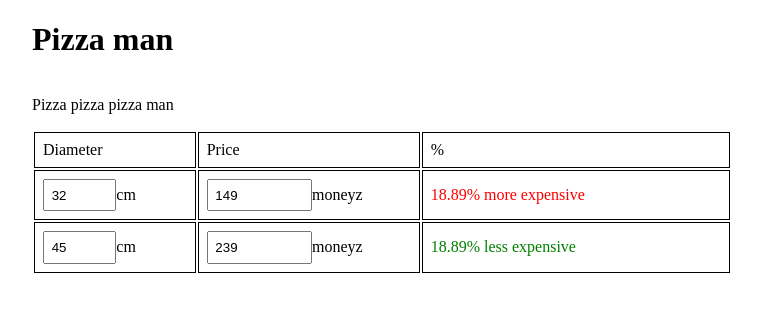
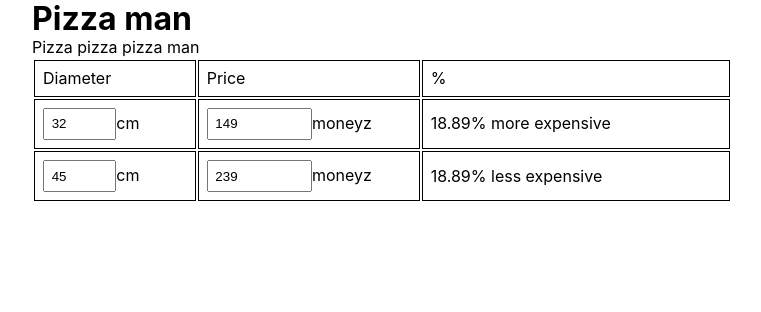
Before and after one commit to Hurtak/the-pizza-problem, a React (Create React App) app: page / in a window 1280 px wide. Shown: the top 312 px of the page, without its empty margins (258-1019 px from the left). Built offline with nearby package versions, Linux system fonts and the light colour scheme.

Commit message:
text component

```diff
--- a/src/app/app.tsx
+++ b/src/app/app.tsx
@@ -1,40 +1,32 @@
 import React, { useReducer } from "react";
 import { stateReducer, initialState } from "../state/state";
-import { Title, InputPizzaDiameter, InputPizzaPrice } from "../components";
+import { Text, InputPizzaDiameter, InputPizzaPrice } from "../components";
 import "./app.css";
 
-function getPricePer1Money(diameter: number, price: number) {
-  return (Math.PI * (diameter / 2) ** 2) / price;
-}
+const getPricePer1Money = (diameter: number, price: number) => (Math.PI * (diameter / 2) ** 2) / price;
 
 export const App: React.FC = () => {
   const [state, dispatch] = useReducer(stateReducer, initialState);
 
-  const pricePer1MoneyPizza1 = getPricePer1Money(
-    Number(state.pizza1Diameter),
-    Number(state.pizza1Price)
-  );
-  const pricePer1MoneyPizza2 = getPricePer1Money(
-    Number(state.pizza2Diameter),
-    Number(state.pizza2Price)
-  );
+  const pricePer1MoneyPizza1 = getPricePer1Money(Number(state.pizza1Diameter), Number(state.pizza1Price));
+  const pricePer1MoneyPizza2 = getPricePer1Money(Number(state.pizza2Diameter), Number(state.pizza2Price));
 
   const percentage = (1 - pricePer1MoneyPizza1 / pricePer1MoneyPizza2) * 100;
 
   return (
     <div className="App">
-      <Title>Pizza man</Title>
-      <p>Pizza pizza pizza man</p>
+      <Text type="title">Pizza man</Text>
+      <Text type="paragraph">Pizza pizza pizza man</Text>
 
       <table>
         <tbody>
           <tr>
-            <td>Diameter</td>
-            <td>Price</td>
-            <td>%</td>
+            <Text as="td">Diameter</Text>
+            <Text as="td">Price</Text>
+            <Text as="td">%</Text>
           </tr>
           <tr>
-            <td>
+            <Text as="td">
               <InputPizzaDiameter
                 value={state.pizza1Diameter}
                 onChange={(e) =>
@@ -45,8 +37,8 @@ export const App: React.FC = () => {
                 }
               />
               cm
-            </td>
-            <td>
+            </Text>
+            <Text as="td">
               <InputPizzaPrice
                 value={state.pizza1Price}
                 onChange={(e) =>
@@ -57,18 +49,18 @@ export const App: React.FC = () => {
                 }
               />
               moneyz
-            </td>
-            <td
+            </Text>
+            <Text
+              as="td"
               style={{
                 color: percentage < 0 ? "green" : "red",
               }}
             >
-              {Math.abs(percentage).toFixed(2)}%{" "}
-              {percentage < 0 ? <>less expensive</> : <>more expensive</>}
-            </td>
+              {Math.abs(percentage).toFixed(2)}% {percentage < 0 ? <>less expensive</> : <>more expensive</>}
+            </Text>
           </tr>
           <tr>
-            <td>
+            <Text as="td">
               <InputPizzaDiameter
                 value={state.pizza2Diameter}
                 onChange={(e) =>
@@ -79,8 +71,8 @@ export const App: React.FC = () => {
                 }
               />
               cm
-            </td>
-            <td>
+            </Text>
+            <Text as="td">
               <InputPizzaPrice
                 value={state.pizza2Price}
                 onChange={(e) =>
@@ -91,15 +83,15 @@ export const App: React.FC = () => {
                 }
               />
               moneyz
-            </td>
-            <td
+            </Text>
+            <Text
+              as="td"
               style={{
                 color: percentage > 0 ? "green" : "red",
               }}
             >
-              {Math.abs(percentage).toFixed(2)}%{" "}
-              {percentage > 0 ? <>less expensive</> : <>more expensive</>}
-            </td>
+              {Math.abs(percentage).toFixed(2)}% {percentage > 0 ? <>less expensive</> : <>more expensive</>}
+            </Text>
           </tr>
         </tbody>
       </table>
--- a/src/components/index.tsx
+++ b/src/components/index.tsx
@@ -1,3 +1,3 @@
 export { InputPizzaDiameter } from "./input-pizza-diameter";
 export { InputPizzaPrice } from "./input-pizza-price";
-export { Title } from "./title";
+export { Text } from "./text";
--- /dev/null
+++ b/src/components/text.tsx
@@ -0,0 +1,52 @@
+import * as React from "react";
+import { CSSProperties } from "styled-components";
+import styled from "styled-components/macro";
+
+type TextType = "title" | "paragraph" | "text";
+
+const sharedStyles = {
+  fontFamily: `-apple-system, system-ui, BlinkMacSystemFont, "Segoe UI", Roboto, "Helvetica Neue", Arial, sans-serif`,
+  margin: 0,
+  lineHeight: 1.2,
+};
+
+const StyledTitle = styled.h1({
+  ...sharedStyles,
+  fontSize: "32px",
+});
+
+const StyledParagraph = styled.p({
+  ...sharedStyles,
+  fontSize: "16px",
+});
+
+const StyledText = styled.span({
+  ...sharedStyles,
+  fontSize: "16px",
+});
+
+type StyledComponentsProps = {
+  as?: string;
+  style?: CSSProperties;
+};
+
+const textTypeToComponent = (type: TextType): React.FC<StyledComponentsProps> => {
+  switch (type) {
+    case "title":
+      return StyledTitle;
+    case "paragraph":
+      return StyledParagraph;
+    case "text":
+      return StyledText;
+  }
+};
+
+export const Text: React.FC<
+  {
+    type?: TextType;
+  } & StyledComponentsProps
+> = ({ type = "text", as, children }) => {
+  const Component = textTypeToComponent(type);
+
+  return <Component as={as}>{children}</Component>;
+};
--- a/src/components/title.tsx
+++ /dev/null
@@ -1,8 +0,0 @@
-import React from "react";
-import styled from "styled-components/macro";
-
-export const Title: React.FC<{
-  children: string;
-}> = ({ children }) => <TitleStyled>{children}</TitleStyled>;
-
-const TitleStyled = styled.h1({});
--- a/src/index.tsx
+++ b/src/index.tsx
@@ -1,4 +1,4 @@
-import React from "react";
+import * as React from "react";
 import ReactDOM from "react-dom";
 import { App } from "./app/app";
 
```
Also changed, not shown: 1 other file (tests, documents, lock files or other folders).
